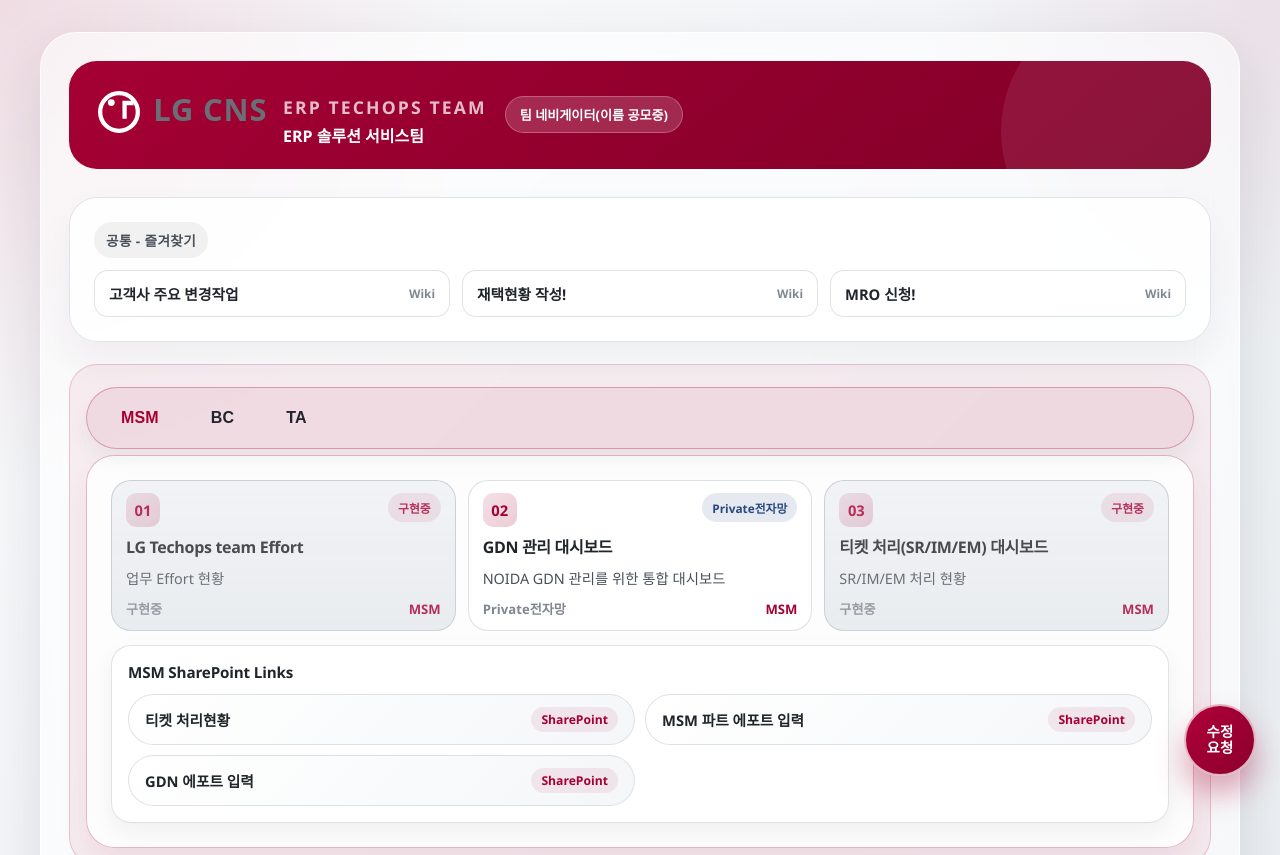
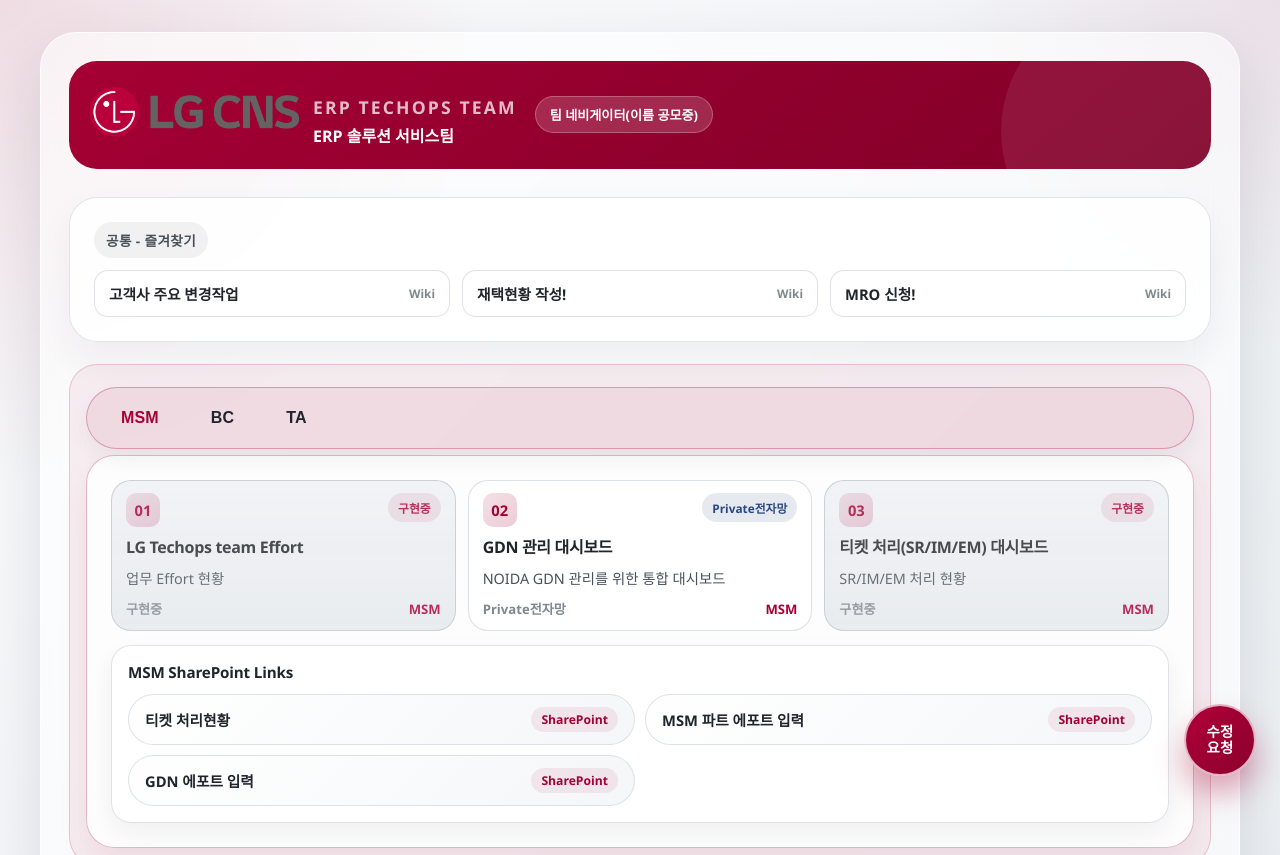
Before and after one commit to kiho-cns/erptechops, a plain HTML site: page index.html in a window 1280 px wide. Shown: the top 855 px of the page. Drawn offline with Linux system fonts and the light colour scheme.

Commit message:
Use provided LG CNS logo

```diff
--- a/index.html
+++ b/index.html
@@ -82,9 +82,10 @@
 
 
     .brand-logo {
-      width: 180px;
+      width: 210px;
       height: auto;
       display: block;
+      object-fit: contain;
     }
 
     .eyebrow {
@@ -617,7 +618,7 @@
       <div class="hero-copy">
         <div class="hero-header">
           <div class="brand" aria-label="LG style brand mark">
-          <img class="brand-logo" src="assets/lgcns-logo.svg" alt="LG CNS 로고">
+          <img class="brand-logo" src="assets/lgcns-logo.png" alt="LG CNS 로고">
             <div>
               <p class="eyebrow">ERP TECHOPS TEAM</p>
               <strong>ERP 솔루션 서비스팀</strong>
```
Also changed, not shown: assets/lgcns-logo.png (added).
